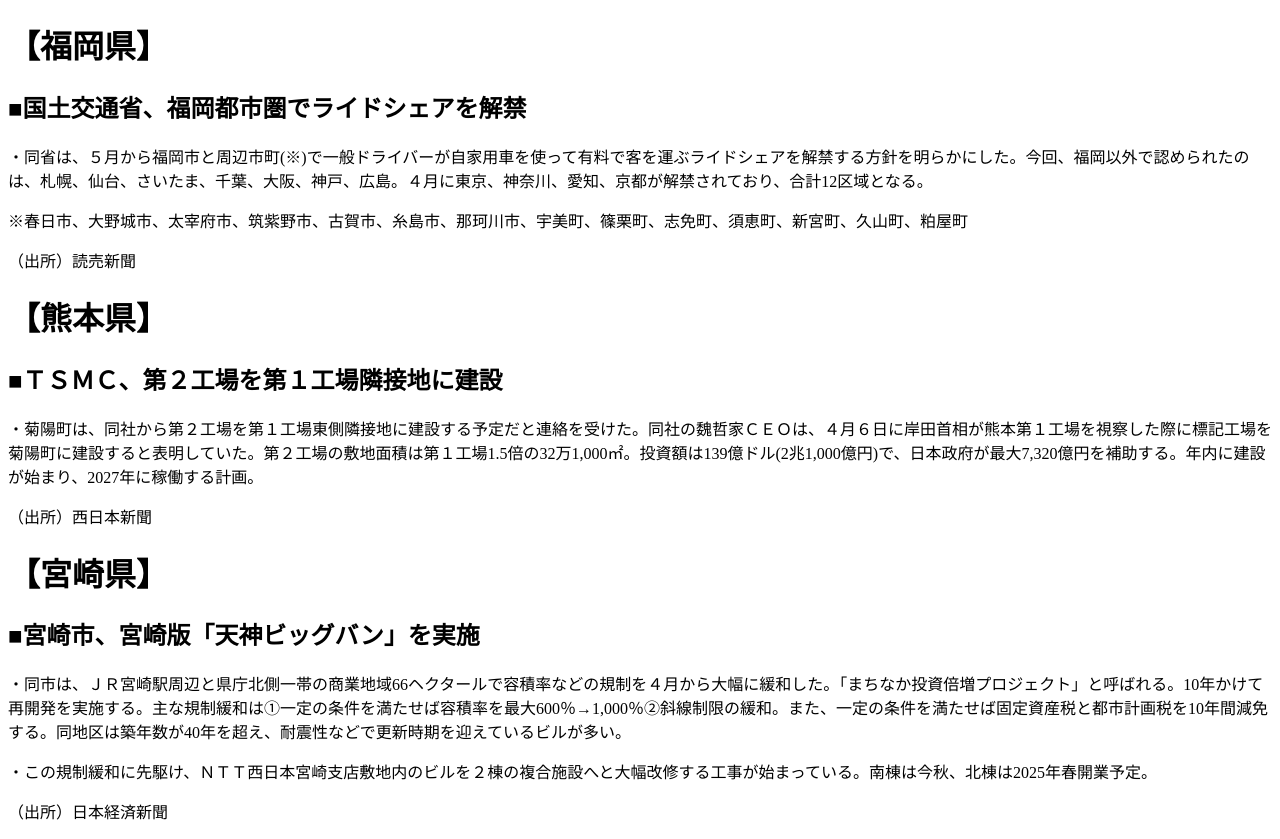
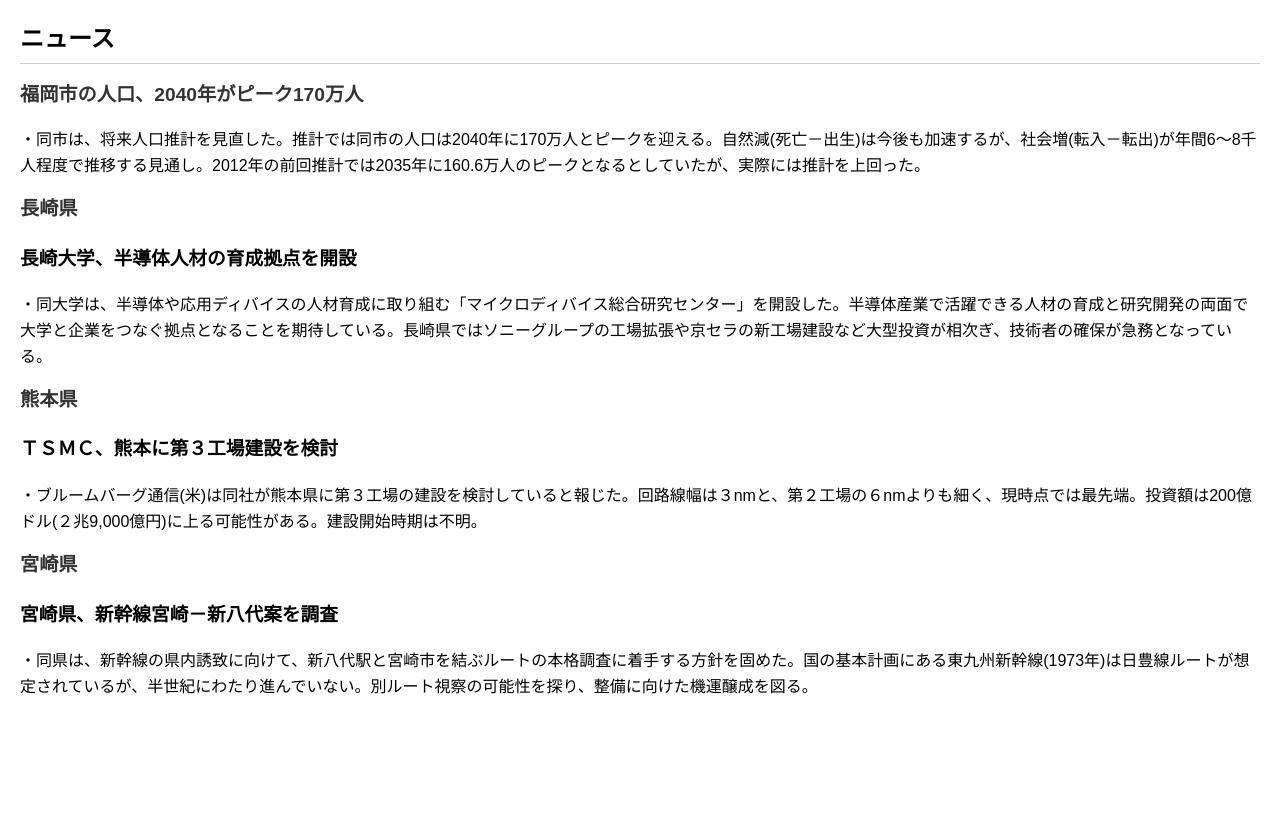
Before and after one commit to NaoyInakaz/ShuninChallenge, a plain HTML site: page index.html in a window 1280 px wide. After the commit the page ends 800 px from the top, so only its background shows below. Drawn offline with Linux system fonts and the light colour scheme.

Commit message:
Update index.html

```diff
--- a/index.html
+++ b/index.html
@@ -3,24 +3,43 @@
 <head>
     <meta charset="UTF-8">
     <meta name="viewport" content="width=device-width, initial-scale=1.0">
-    <title>ニュース記事</title>
+    <title>ニュース</title>
+    <style>
+        body {
+            font-family: Arial, sans-serif;
+            line-height: 1.6;
+            margin: 20px;
+        }
+        h1 {
+            font-size: 1.5em;
+            border-bottom: 1px solid #ccc;
+            padding-bottom: 5px;
+        }
+        h2 {
+            font-size: 1.2em;
+            color: #333;
+        }
+        p {
+            margin: 10px 0;
+        }
+    </style>
 </head>
 <body>
-    <h1>【福岡県】</h1>
-    <h2>■国土交通省、福岡都市圏でライドシェアを解禁</h2>
-    <p>・同省は、５月から福岡市と周辺市町(※)で一般ドライバーが自家用車を使って有料で客を運ぶライドシェアを解禁する方針を明らかにした。今回、福岡以外で認められたのは、札幌、仙台、さいたま、千葉、大阪、神戸、広島。４月に東京、神奈川、愛知、京都が解禁されており、合計12区域となる。</p>
-    <p>※春日市、大野城市、太宰府市、筑紫野市、古賀市、糸島市、那珂川市、宇美町、篠栗町、志免町、須恵町、新宮町、久山町、粕屋町</p>
-    <p>（出所）読売新聞</p>
+    <h1>ニュース</h1>
 
-    <h1>【熊本県】</h1>
-    <h2>■ＴＳＭＣ、第２工場を第１工場隣接地に建設</h2>
-    <p>・菊陽町は、同社から第２工場を第１工場東側隣接地に建設する予定だと連絡を受けた。同社の魏哲家ＣＥＯは、４月６日に岸田首相が熊本第１工場を視察した際に標記工場を菊陽町に建設すると表明していた。第２工場の敷地面積は第１工場1.5倍の32万1,000㎡。投資額は139億ドル(2兆1,000億円)で、日本政府が最大7,320億円を補助する。年内に建設が始まり、2027年に稼働する計画。</p>
-    <p>（出所）西日本新聞</p>
+    <h2>福岡市の人口、2040年がピーク170万人</h2>
+    <p>・同市は、将来人口推計を見直した。推計では同市の人口は2040年に170万人とピークを迎える。自然減(死亡－出生)は今後も加速するが、社会増(転入－転出)が年間6～8千人程度で推移する見通し。2012年の前回推計では2035年に160.6万人のピークとなるとしていたが、実際には推計を上回った。</p>
 
-    <h1>【宮崎県】</h1>
-    <h2>■宮崎市、宮崎版「天神ビッグバン」を実施</h2>
-    <p>・同市は、ＪＲ宮崎駅周辺と県庁北側一帯の商業地域66ヘクタールで容積率などの規制を４月から大幅に緩和した。「まちなか投資倍増プロジェクト」と呼ばれる。10年かけて再開発を実施する。主な規制緩和は①一定の条件を満たせば容積率を最大600％→1,000％②斜線制限の緩和。また、一定の条件を満たせば固定資産税と都市計画税を10年間減免する。同地区は築年数が40年を超え、耐震性などで更新時期を迎えているビルが多い。</p>
-    <p>・この規制緩和に先駆け、ＮＴＴ西日本宮崎支店敷地内のビルを２棟の複合施設へと大幅改修する工事が始まっている。南棟は今秋、北棟は2025年春開業予定。</p>
-    <p>（出所）日本経済新聞</p>
+    <h2>長崎県</h2>
+    <h3>長崎大学、半導体人材の育成拠点を開設</h3>
+    <p>・同大学は、半導体や応用ディバイスの人材育成に取り組む「マイクロディバイス総合研究センター」を開設した。半導体産業で活躍できる人材の育成と研究開発の両面で大学と企業をつなぐ拠点となることを期待している。長崎県ではソニーグループの工場拡張や京セラの新工場建設など大型投資が相次ぎ、技術者の確保が急務となっている。</p>
+
+    <h2>熊本県</h2>
+    <h3>ＴＳＭＣ、熊本に第３工場建設を検討</h3>
+    <p>・ブルームバーグ通信(米)は同社が熊本県に第３工場の建設を検討していると報じた。回路線幅は３nmと、第２工場の６nmよりも細く、現時点では最先端。投資額は200億ドル(２兆9,000億円)に上る可能性がある。建設開始時期は不明。</p>
+
+    <h2>宮崎県</h2>
+    <h3>宮崎県、新幹線宮崎－新八代案を調査</h3>
+    <p>・同県は、新幹線の県内誘致に向けて、新八代駅と宮崎市を結ぶルートの本格調査に着手する方針を固めた。国の基本計画にある東九州新幹線(1973年)は日豊線ルートが想定されているが、半世紀にわたり進んでいない。別ルート視察の可能性を探り、整備に向けた機運醸成を図る。</p>
 </body>
 </html>
```
